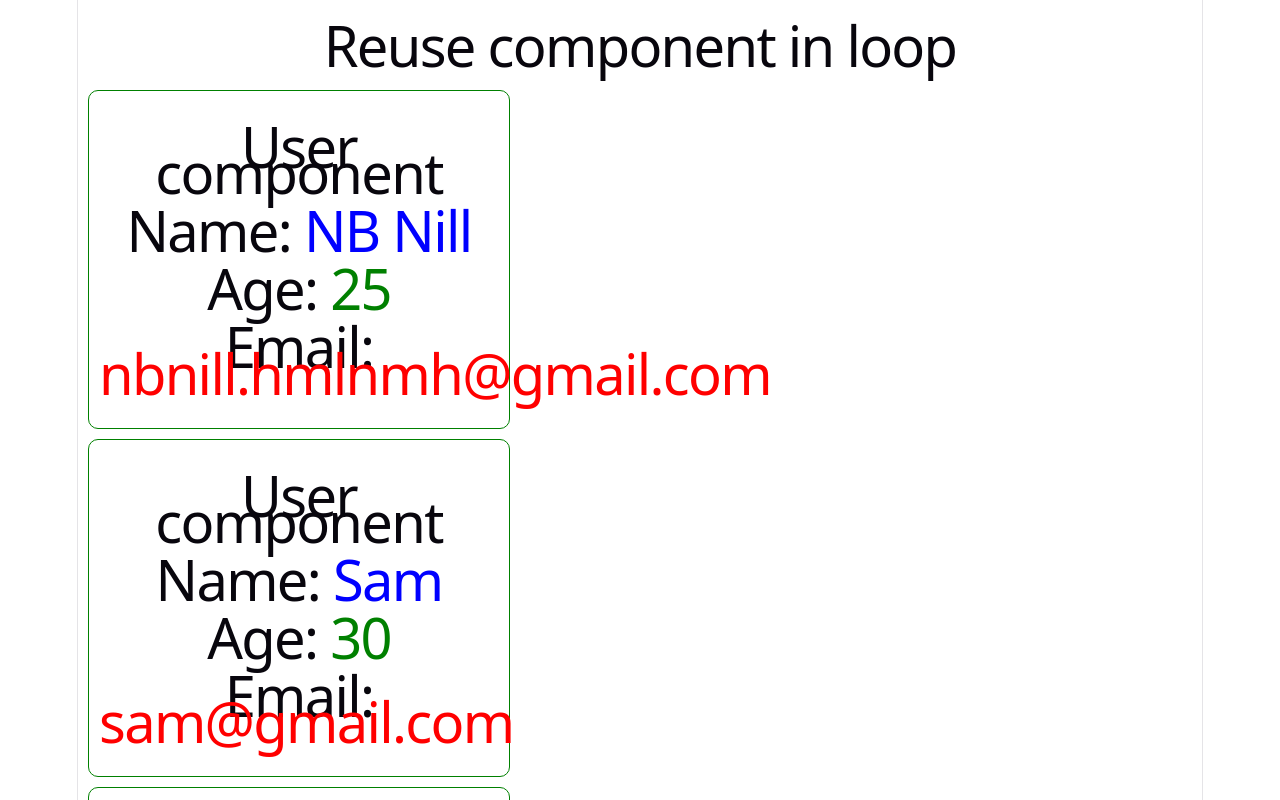
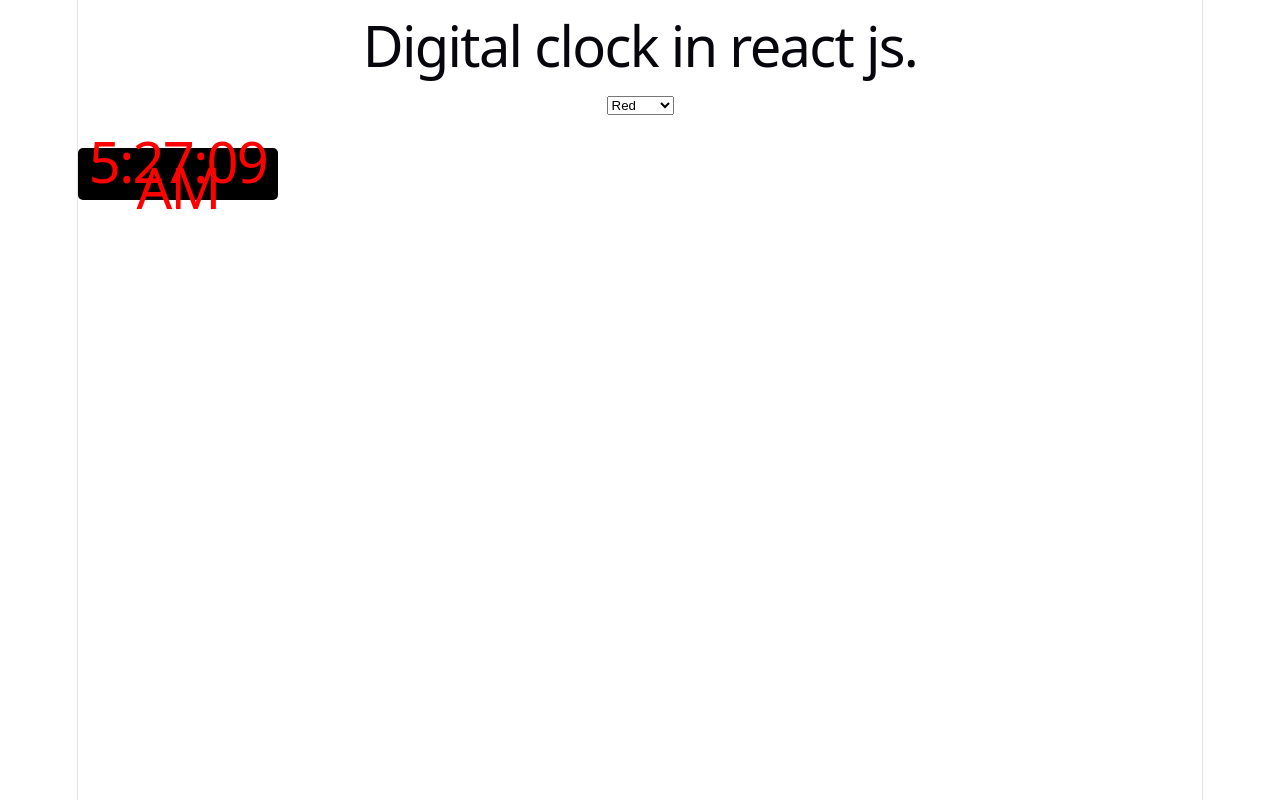
Before and after one commit to codewithnill/reactjs_19_by_code_step_by_step, a React (Vite) app in the folder main/react-blog/: page / in a window 1280 px wide. Shown: the top 800 px of the page. Built offline with nearby package versions, Linux system fonts and the light colour scheme.

Commit message:
digital clock in react js.

```diff
--- a/main/react-blog/src/App.jsx
+++ b/main/react-blog/src/App.jsx
@@ -1,41 +1,19 @@
-import User from "./User";
+import Clock from './Clock';
+import { useState } from 'react';
+function App() {
 
-function App() {
-  const user_data=[
-    {
-      name:"NB Nill",
-      age:25,
-      email:"nbnill.hmlnmh@gmail.com",
-      id:1
-    },
-    {
-      name:"Sam",
-      age:30,
-      email:"sam@gmail.com",
-      id:2
-    },
-    {
-      name:"John",
-      age:35,
-      email:"john@gmail.com",
-      id:3
-    },
-    {
-      name:"Doe",
-      age:40,
-      email:"doe@gmail.com",
-      id:4
-    }
-  ]
 
+  const [color,setColor]=useState("red");
   return (
     <div>
-      <h1>Reuse component in loop</h1>
-      {user_data.map((user) => (
-        <div key={user.id}>
-          <User user={user}/>
-        </div>
-      ))}
+      <h1>Digital clock in react js.</h1>
+      <select onChange={(e) => setColor(e.target.value)}>
+        <option value={"red"}>Red</option>
+        <option value={"green"}>Green</option>
+        <option value={"blue"}>Blue</option>
+        <option value={"orange"}>Orange</option>
+      </select>
+      <Clock color={color}/>
 
     </div>
   );
--- /dev/null
+++ b/main/react-blog/src/Clock.jsx
@@ -0,0 +1,18 @@
+import { useState,useEffect } from "react";
+
+const Clock=(props)=>{
+    const [time,setTime]=useState(0);
+    useEffect(()=>{
+        setInterval(()=>{
+            setTime(new Date().toLocaleTimeString());
+        },1000);
+    },[]);
+    return (
+        <div>
+            <h1 style={{color:props.color,backgroundColor:"#000",width:"200px",borderRadius:"5px"
+            }}>{time}</h1>
+        </div>
+    )
+}
+
+export default Clock;
```
